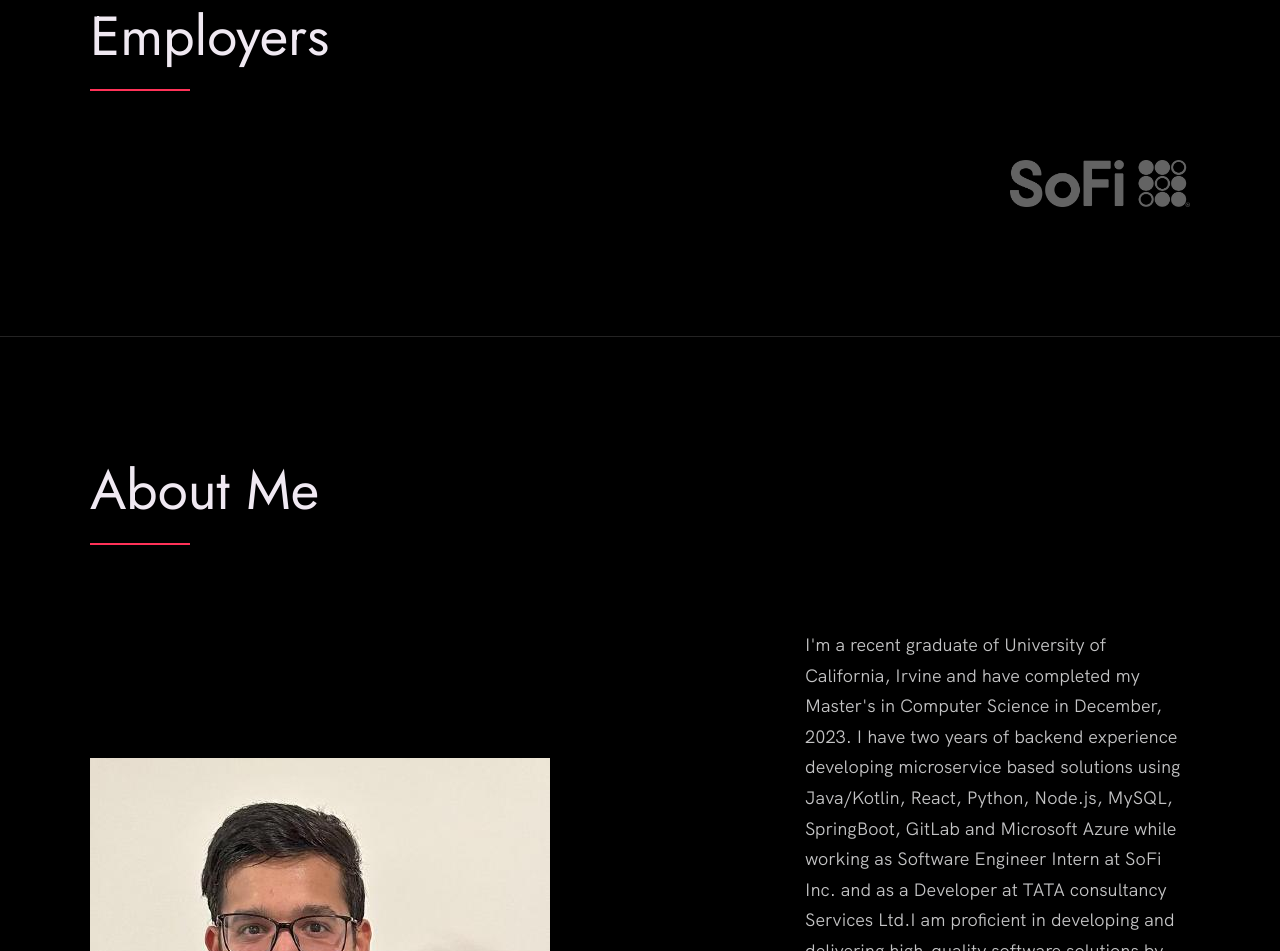
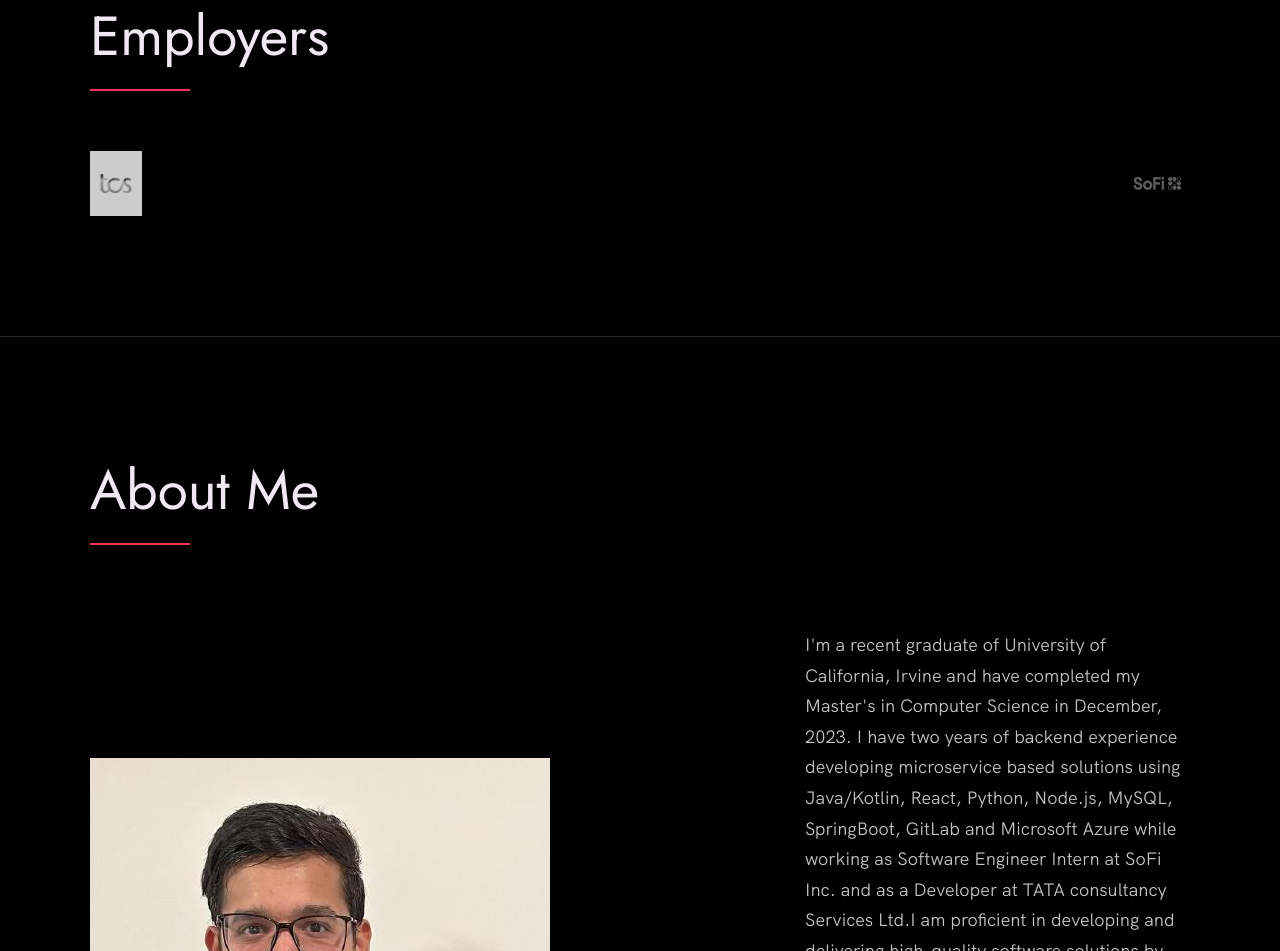
Before and after one commit to shubhamabhale/shubhamabhale.github.io, a plain HTML site: page index.html in a window 1280 px wide. Shown: the part 3746-4697 px from the top of the page. Drawn offline with Linux system fonts and the light colour scheme; a script that the page names is missing.

Commit message:
final changes

```diff
--- a/index.html
+++ b/index.html
@@ -176,8 +176,8 @@
         <h2>Employers</h2>
         <div class="client__logos">
           <!-- Add logos of the clients or companies you'have worked with. -->
-          <img src="./images/tcs.png" class="client__logo" alt="Company 2" />
-          <img src="./images/sofi.png" class="client__logo" alt="Company 3" />
+          <img src="./images/tcs.webp" class="client__logo" alt="Company 2" />
+          <img src="./images/sofi.webp" class="client__logo" alt="Company 3" />
         </div>
       </div>
     </section>
```
Also changed, not shown: images/sofi.webp (added), images/tcs.webp (added).
